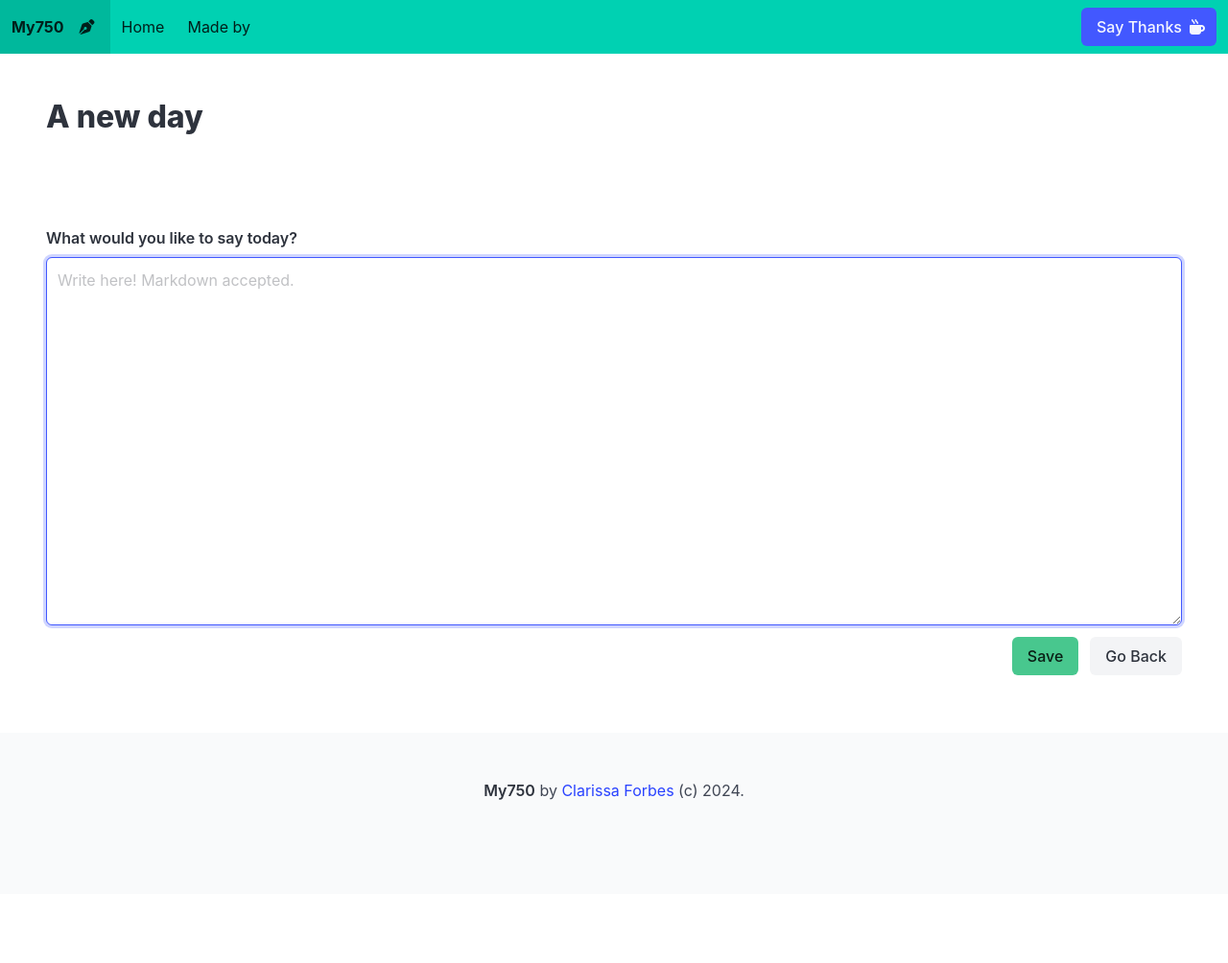
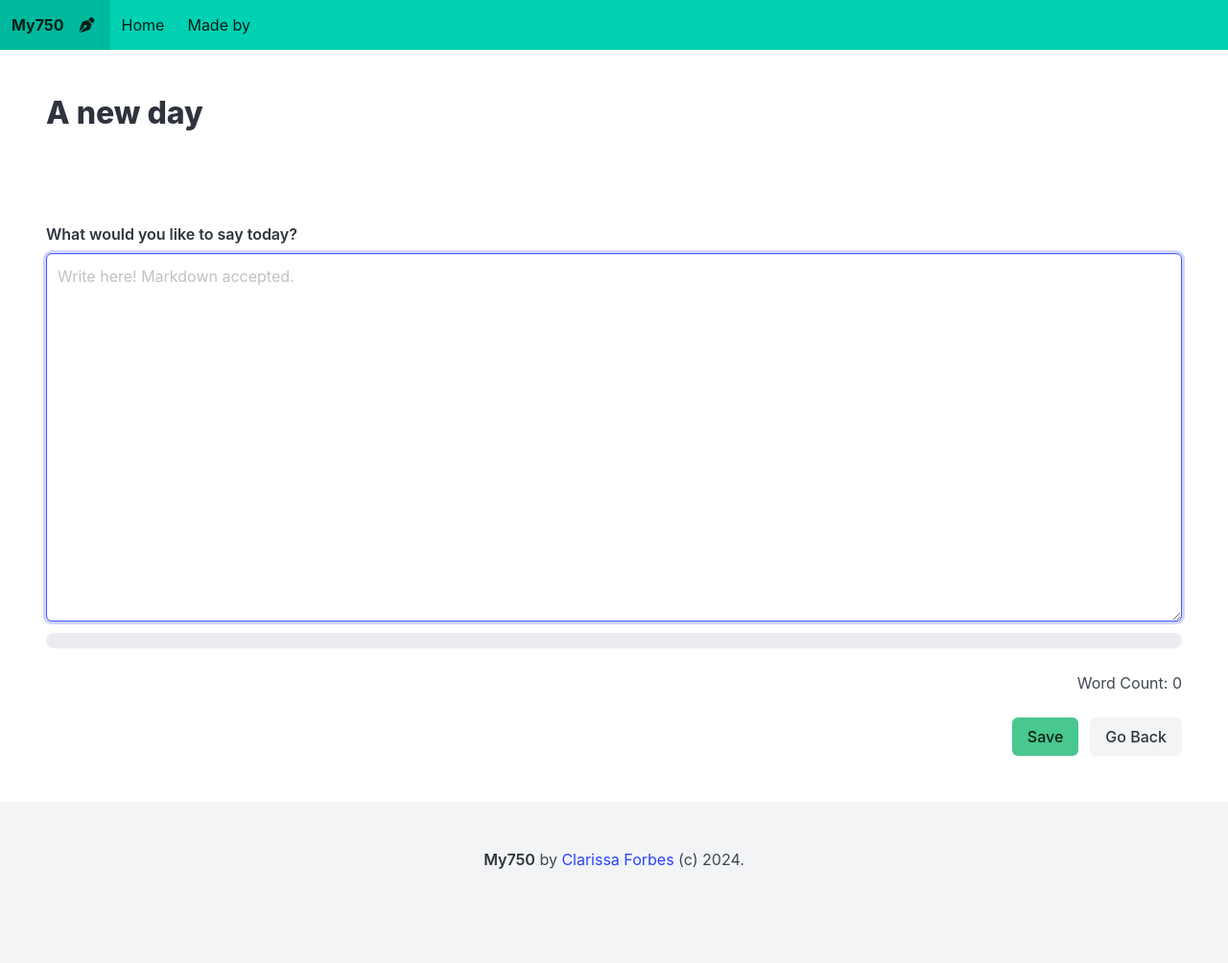
Before and after one commit to caforbes/my750, a Flask app: page /new in a window 1280 px wide. Shown: the whole page at 96% size. Before the commit the page ends 834 px from the top, so only its background shows below. Run offline with Flask 3, Linux system fonts and the light colour scheme; data that the repository does not hold is empty; some libraries are stand-ins or nearby versions.

Commit message:
add live word counting and progress bar
- clean up templates a little
- remove coffee button
- trim irrelevant comments

```diff
--- /dev/null
+++ b/app/static/liveCounter.js
@@ -0,0 +1,27 @@
+const formArea = document.getElementById("entry-form");
+
+function wordCount(text) {
+    return text.split(/\s+/).filter(item => !!item ).length;
+}
+
+function displayWordCount(e) {
+    let text = e.target.value;
+    let count = wordCount(text);
+    let countMeetsGoal = count >= 750;
+    // update wordcount text
+    const counter = document.querySelector('.wordcount-display');
+    counter.textContent = count;
+    // update progressbar percentage and styling
+    const progBar = document.querySelector('.progress');
+    progBar.value = count;
+    if (countMeetsGoal && !progBar.classList.contains('is-success')) {
+        progBar.classList.remove('is-info');
+        progBar.classList.add('is-success');
+    } else if (!countMeetsGoal && progBar.classList.contains('is-success')) {
+        progBar.classList.remove('is-success');
+        progBar.classList.add('is-info');
+    }
+}
+
+
+formArea.addEventListener("input", displayWordCount)
--- a/app/templates/entry_new.html
+++ b/app/templates/entry_new.html
@@ -1,9 +1,8 @@
 {% extends 'layout.html' %}
 
 {% block content %}
-
 <section class="section">
-    <form action="" method="post">
+    <form id="entry-form" action="" method="post">
 
         {{ form.hidden_tag() }}
 
@@ -14,6 +13,13 @@
             </div>
         </div>
 
+        <div class="block">
+            <progress value="0" max="750" class="progress is-info"></progress>
+            <p class="content has-text-right">
+                Word Count:
+                <span class="wordcount-display">0</span>
+            </p>
+        </div>
         <div class="field is-grouped is-grouped-right">
             <div class="control">
                 {{ form.submit(class_="button is-success") }}
@@ -22,8 +28,9 @@
                 <a href="{{ url_for('home') }}" class="button is-light">Go Back</a>
             </div>
         </div>
-        <p></p>
     </form>
 </section>
 
+<script src="{{ url_for('static', filename='liveCounter.js') }}"></script>
+
 {% endblock %}
--- a/app/templates/layout.html
+++ b/app/templates/layout.html
@@ -29,19 +29,6 @@
                 <!-- <a class="navbar-item" href="/archive">Archive</a> -->
                 <!-- <a class="navbar-item" href="https://github.com/caforbes">On Github</a> -->
                 <a class="navbar-item" href="https://me.caforbes.com">Made by</a>
-            </div>
-            <div class="navbar-end">
-                <div class="navbar-item">
-                    <div class="field">
-                        <a class="button is-link">
-                            <span>Say Thanks</span>
-                            <!-- TODO: add support link -->
-                            <span class="icon">
-                                <i class="fa-solid fa-mug-hot"></i>
-                            </span>
-                        </a>
-                    </div>
-                </div>
             </div>
         </div>
     </nav>
@@ -78,7 +65,7 @@
     {% block content %}{% endblock %}
 
 </body>
-<footer class="footer">
+<footer class="footer has-background-light">
     <div class="content has-text-centered">
         <p>
             <strong>My750</strong> by <a href="https://me.caforbes.com">Clarissa Forbes</a> (c) 2024.
```
Also changed, not shown: app/templates/entry_edit.html (+11 -2 lines), app/templates/entry_view.html (+8 -4 lines), test/test_app.py (+6 -5 lines).
